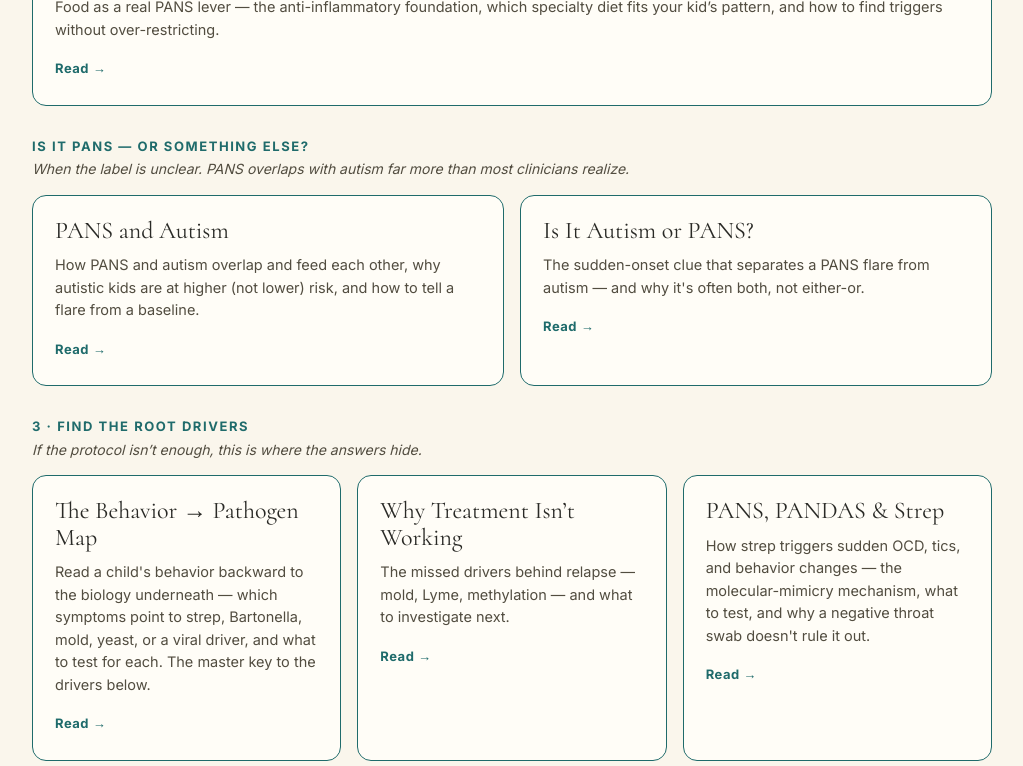
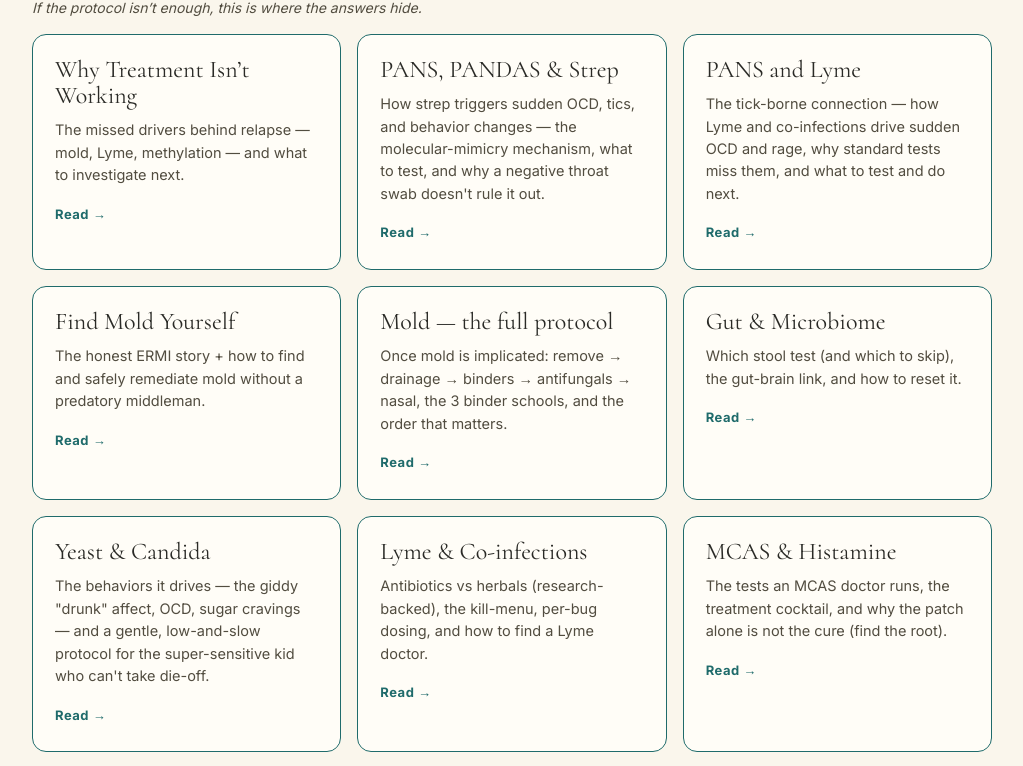
Before and after one commit to myleshorton/planb-pans, a Next.js app: page /learn in a window 1280 px wide. Shown: the part 2480-3246 px from the top of the page, without its empty margins (128-1151 px from the left). Built offline with nearby package versions, Linux system fonts and the light colour scheme.

Commit message:
chore(learn): declutter map — remove 'Understanding PANS' card, the 'Is it PANS or something else?' (autism overlap) group, and 'The Behavior → Pathogen Map' card. Pages stay live (unlinked only).

```diff
--- a/app/learn/page.tsx
+++ b/app/learn/page.tsx
@@ -25,7 +25,6 @@ const SECTIONS: { group: string; sub: string; items: Item[] }[] = [
     sub: 'Understand it, then begin.',
     items: [
       { title: 'Start here: understand this first (plain English)', blurb: 'The simplest possible explanation for a scared parent with zero biology background. Four plain ideas — genes are the blueprint, methylation is the maintenance crew, mitochondria are the batteries, the infection is what lit the fire — and the one thing that matters most: the order to do things in (understand & find → support the engine → THEN the deep kill), so your child gets better instead of crashing.', href: '/start-here.html' },
-      { title: 'Understanding PANS', blurb: 'What PANS (and PANDAS) actually is, and the sudden-onset symptom cluster to watch for — in plain language for an exhausted parent.', href: '/understanding-pans.html' },
       { title: 'Where to Start — The Testing Map', blurb: 'Where do I even begin with testing? A tiered, scaffolded map: cast a wide net ONCE (Tier 1), then follow only the branches your results flag. Elevates the two tests almost every family misses — a comprehensive methylation panel and an organic-acids (mitochondrial) test — even two years in.', href: '/testing-map.html' },
       { title: 'How to actually use a genetic test', blurb: 'A genetic test like 23andMe is a blueprint — it shows what your kid might struggle with, but on its own it\'s just a spreadsheet of letters. The whole value is the read: a practitioner like Yasko interprets it — and Minta does it free, then overlays the bloodwork that shows what\'s really happening now. Plus the 3 simple steps to order both.', href: '/how-to-use-genetics.html' },
       { title: 'The Protocol', blurb: 'Where everyone starts — anti-inflammatory + a targeted antibiotic, the doses, how long, and what to do if your child slips.', href: '/deconstructing-pans.html#protocol' },
@@ -47,18 +46,9 @@ const SECTIONS: { group: string; sub: string; items: Item[] }[] = [
     ],
   },
   {
-    group: 'Is it PANS — or something else?',
-    sub: 'When the label is unclear. PANS overlaps with autism far more than most clinicians realize.',
-    items: [
-      { title: 'PANS and Autism', blurb: 'How PANS and autism overlap and feed each other, why autistic kids are at higher (not lower) risk, and how to tell a flare from a baseline.', href: '/pans-and-autism.html' },
-      { title: 'Is It Autism or PANS?', blurb: 'The sudden-onset clue that separates a PANS flare from autism — and why it\'s often both, not either-or.', href: '/is-it-autism-or-pans.html' },
-    ],
-  },
-  {
     group: '3 · Find the root drivers',
     sub: 'If the protocol isn’t enough, this is where the answers hide.',
     items: [
-      { title: 'The Behavior → Pathogen Map', blurb: 'Read a child\'s behavior backward to the biology underneath — which symptoms point to strep, Bartonella, mold, yeast, or a viral driver, and what to test for each. The master key to the drivers below.', href: '/behavior-pathogen-map.html' },
       { title: 'Why Treatment Isn’t Working', blurb: 'The missed drivers behind relapse — mold, Lyme, methylation — and what to investigate next.', href: '/pans-treatment-not-working.html' },
       { title: 'PANS, PANDAS & Strep', blurb: 'How strep triggers sudden OCD, tics, and behavior changes — the molecular-mimicry mechanism, what to test, and why a negative throat swab doesn\'t rule it out.', href: '/pans-and-strep.html' },
       { title: 'PANS and Lyme', blurb: 'The tick-borne connection — how Lyme and co-infections drive sudden OCD and rage, why standard tests miss them, and what to test and do next.', href: '/pans-and-lyme.html' },
```
